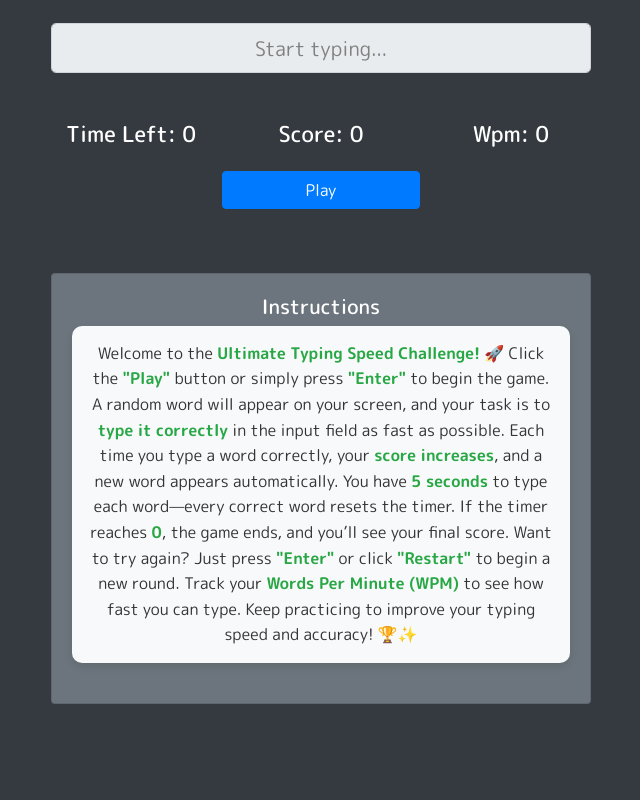
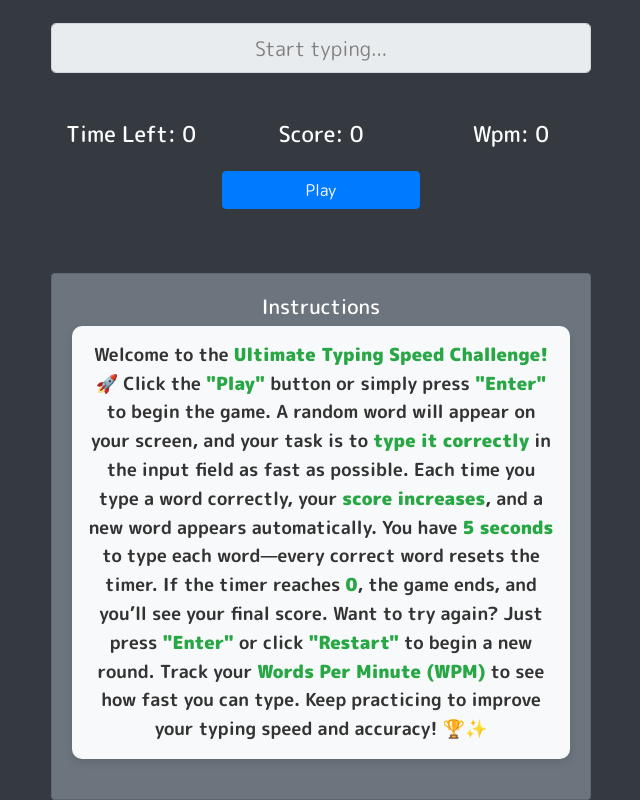
Before and after one commit to Gauravvgithub/WordBlitz, a plain HTML site: page index.html in a window 1280 px wide. Shown: the part 316-1116 px from the top of the page, without its empty margins (319-959 px from the left). Before the commit the page ends 1020 px from the top, so only its background shows below. Drawn offline with nearby package versions, Linux system fonts and the light colour scheme.

Commit message:
updates in font / added google font in website for all devices

```diff
--- a/styles.css
+++ b/styles.css
@@ -70,7 +70,8 @@
     background-color: #f8f9fa;
     padding: 15px;
     border-radius: 10px;
-    font-size: 16px;
+    font-size: 18px;
+    font-weight: bolder;
     line-height: 1.6;
     box-shadow: 0px 4px 8px rgba(0, 0, 0, 0.1);
     margin-bottom: 20px;
```
